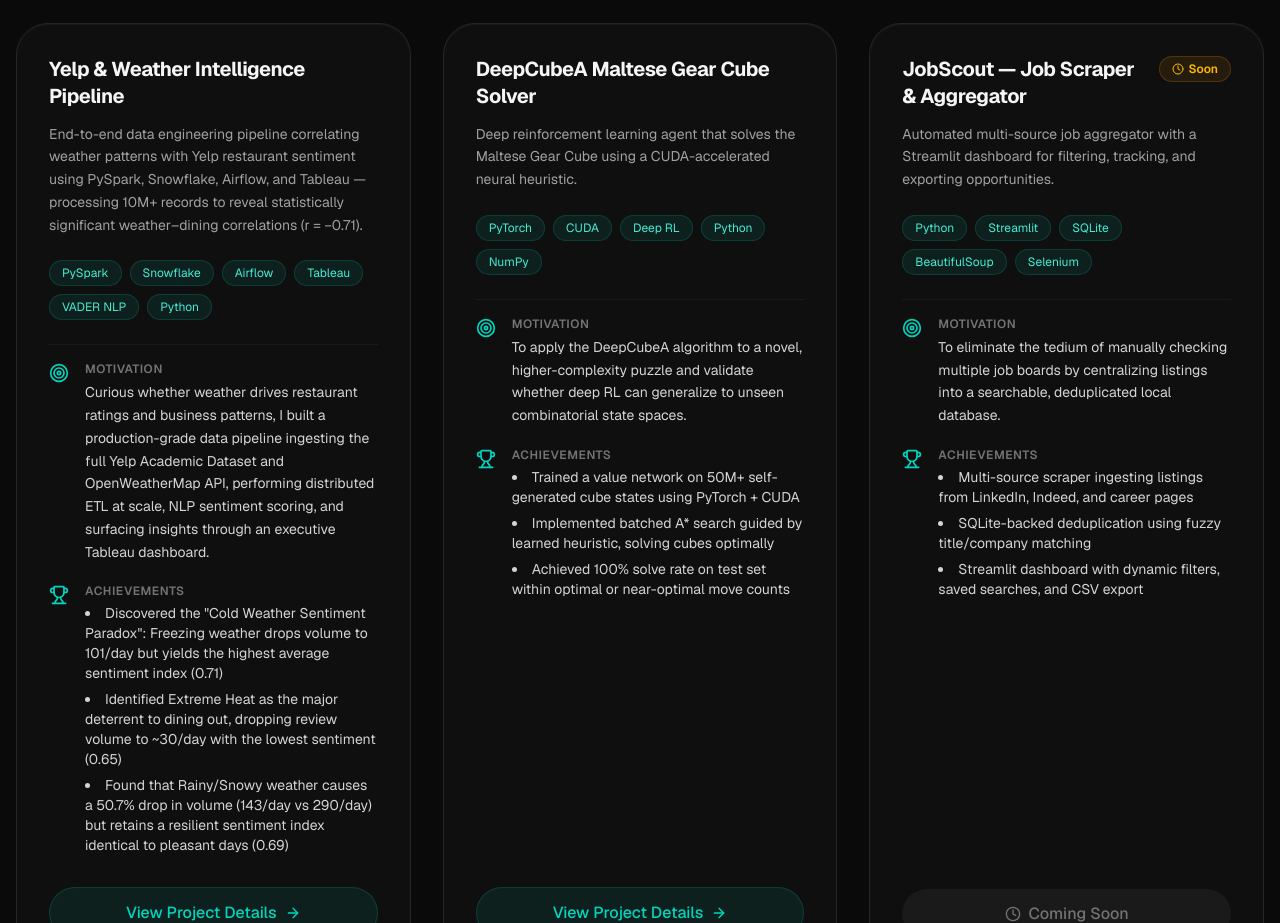
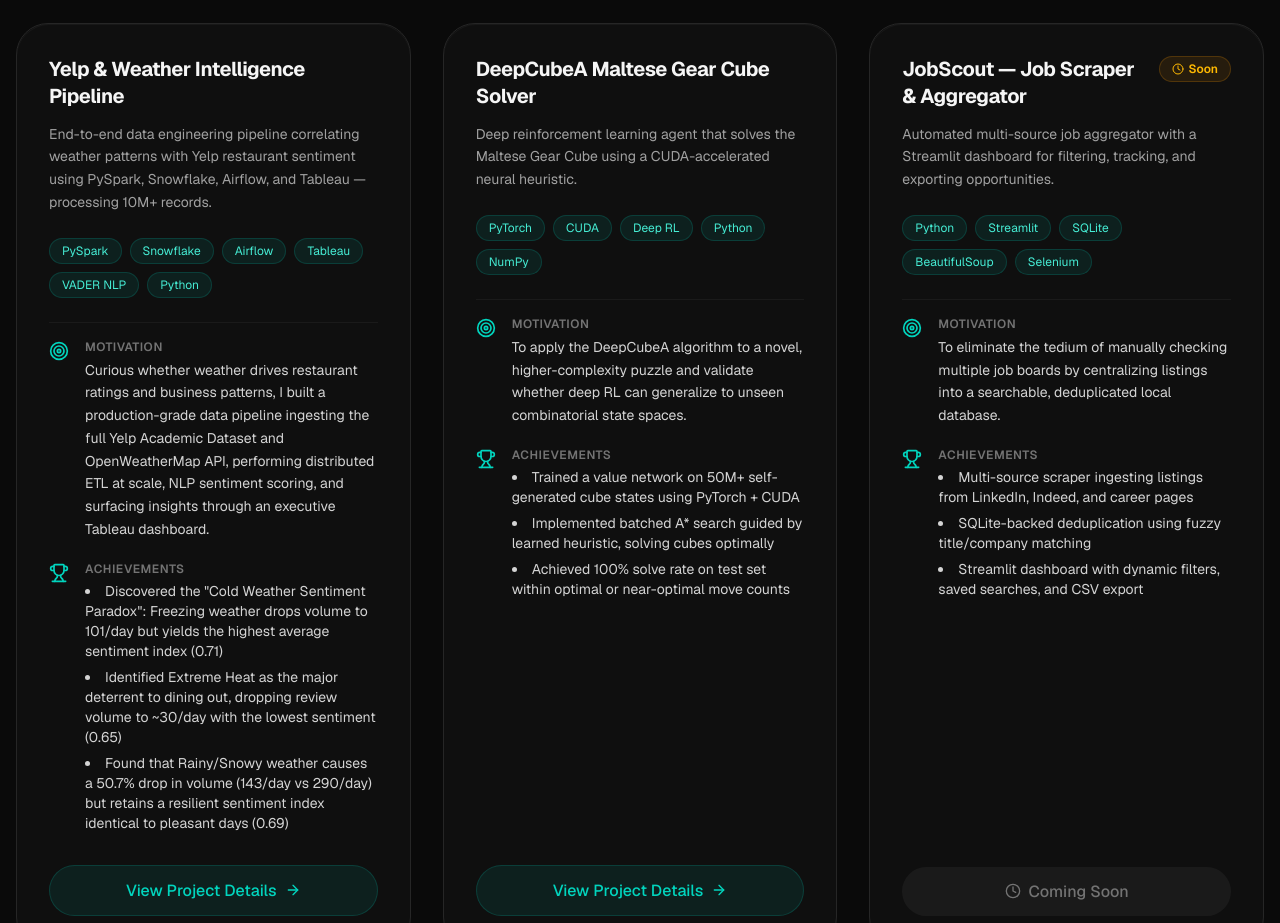
Before and after one commit to TirthPatel3223/personal-website, a Next.js app: page / in a window 1280 px wide. Shown: the part 1760-2683 px from the top of the page. Built offline with nearby package versions, Linux system fonts and the light colour scheme.

Commit message:
fix: remove incorrect negative correlation text from short description

```diff
--- a/src/data/projects.ts
+++ b/src/data/projects.ts
@@ -37,7 +37,7 @@
     id: 'weather-dining-pipeline',
     title: 'Yelp & Weather Intelligence Pipeline',
     short_description:
-      'End-to-end data engineering pipeline correlating weather patterns with Yelp restaurant sentiment using PySpark, Snowflake, Airflow, and Tableau — processing 10M+ records to reveal statistically significant weather–dining correlations (r = −0.71).',
+      'End-to-end data engineering pipeline correlating weather patterns with Yelp restaurant sentiment using PySpark, Snowflake, Airflow, and Tableau — processing 10M+ records.',
     motivation:
       'Curious whether weather drives restaurant ratings and business patterns, I built a production-grade data pipeline ingesting the full Yelp Academic Dataset and OpenWeatherMap API, performing distributed ETL at scale, NLP sentiment scoring, and surfacing insights through an executive Tableau dashboard.',
     achievements: [
```
